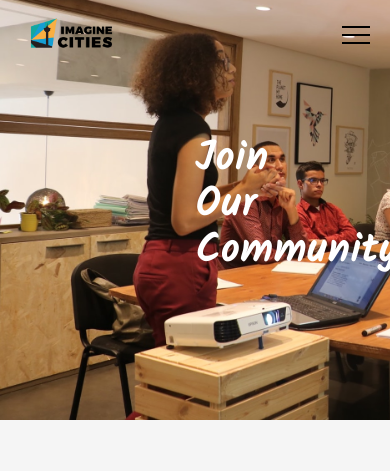
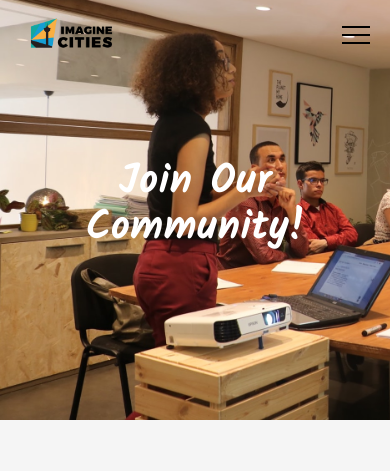
Before and after one commit to yfove/imagine_cities, a Django app: page /getinvolved/ in a window 390 px wide; the page is wider, and only the part inside the window is pictured. Shown: the top 471 px of that part. Run offline with Django 3.2, Linux system fonts and the light colour scheme; some libraries are stand-ins or nearby versions.

Commit message:
minor changes

```diff
--- a/page/static/css/main.css
+++ b/page/static/css/main.css
@@ -1110,7 +1110,7 @@ footer {
     margin: 0 20%;
   }
   .main-banner-text h3 {
-    margin: 0 50%;
+    margin: 0 5%;
   }
 }
 
--- a/page/static/css/main.scss
+++ b/page/static/css/main.scss
@@ -287,7 +287,7 @@ footer {
 	}
 
 	.main-banner-text h3 {
-		margin: 0 50%;
+		margin: 0 5%;
 	}
 
 
```
Also changed, not shown: page/static/js/app.js (+7 -6 lines), page/templates/page/ourteam.html (+0 -9 lines), 1 other file.
